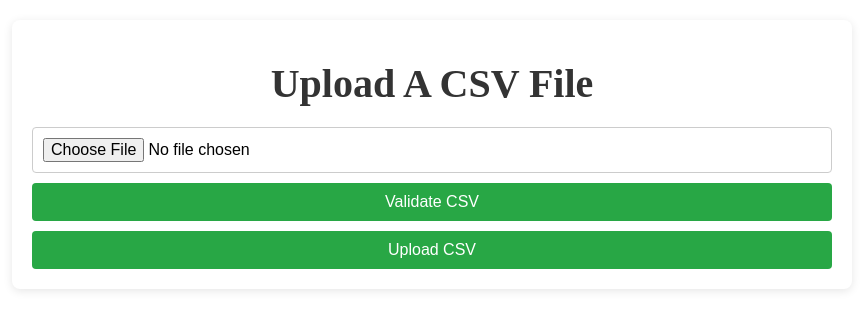
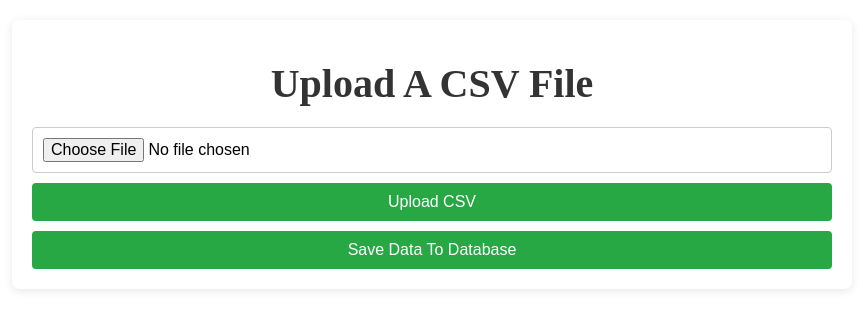
Before and after one commit to ale356/csv-frontend, an Angular app: page / in a window 1280 px wide. Shown: the top 330 px of the page, without its empty margins (208-1071 px from the left). Built offline with nearby package versions, Linux system fonts and the light colour scheme.

Commit message:
Update the buttons text

```diff
--- a/src/app/upload/upload.component.html
+++ b/src/app/upload/upload.component.html
@@ -2,8 +2,8 @@
   <h1>Upload A CSV File</h1>
   <form enctype="multipart/form-data">
     <input type="file" (change)="onFileSelected($event)" accept=".csv" required />
-    <button type="button" (click)="parseCSVAndValidate()">Validate CSV</button>
-    <button type="button" (click)="uploadUsers()" [disabled]="users.length === 0">Upload CSV</button>
+    <button type="button" (click)="parseCSVAndValidate()">Upload CSV</button>
+    <button type="button" (click)="uploadUsers()" [disabled]="users.length === 0">Save Data To Database</button>
   </form>
 </div>
 
```
